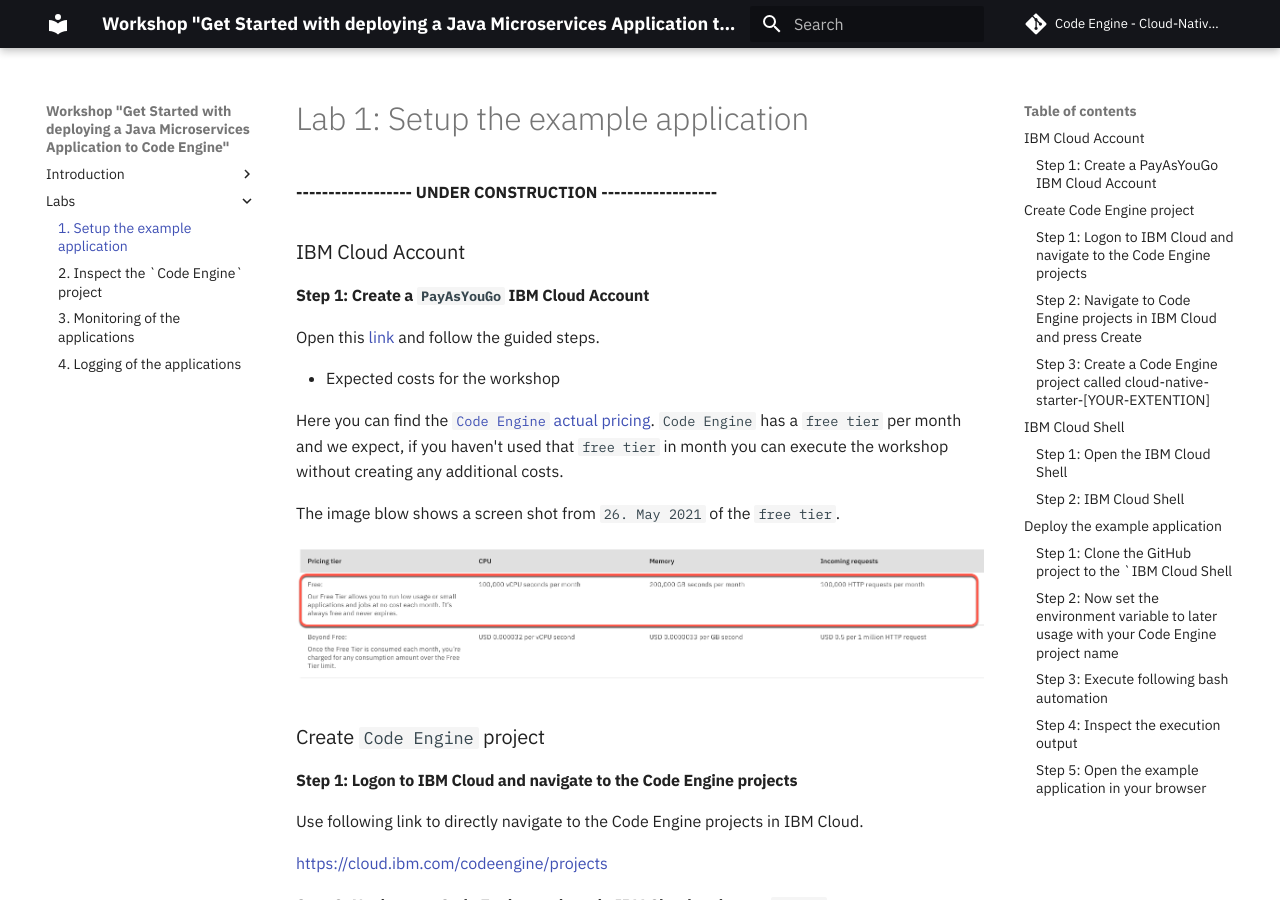
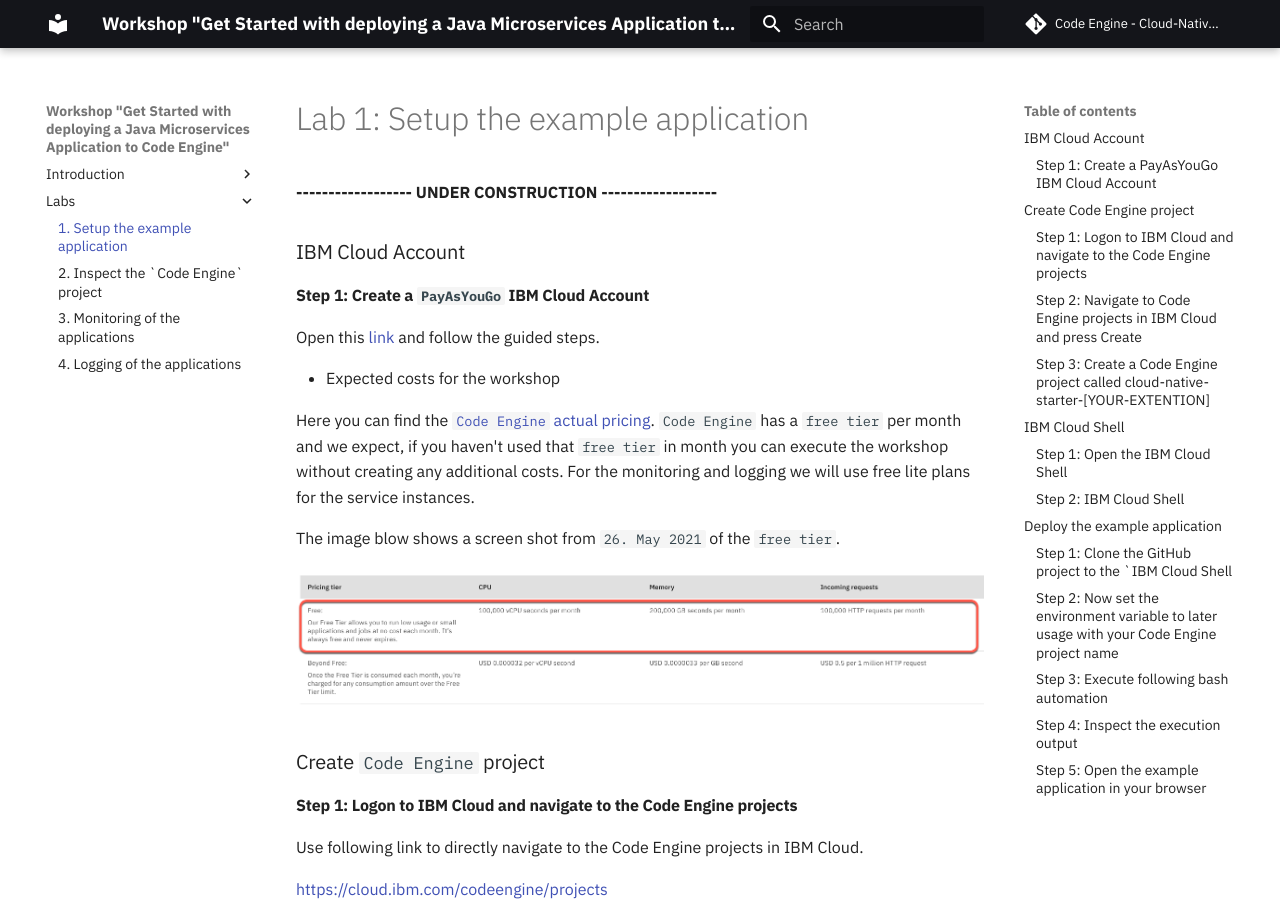
Before and after one commit to thomassuedbroecker/ce-cns-problem, an MkDocs documentation site: the page built from documentation/setup-example.md, in a window 1280 px wide and 900 px high. Built offline with MkDocs 1.6.1 and Material for MkDocs 9.7.7, drawn with Linux system fonts in a browser that asks for light colours; comment, search, counter and statistics services are not loaded.

Commit message:
update monitoring

```diff
--- a/documentation/setup-example.md
+++ b/documentation/setup-example.md
@@ -13,7 +13,7 @@
 * Expected costs for the workshop
 
 Here you can find the [`Code Engine` actual pricing](https://www.ibm.com/cloud/code-engine/pricing).
-`Code Engine` has a `free tier` per month and we expect, if you haven't used that `free tier` in month you can execute the workshop without  creating any additional costs.
+`Code Engine` has a `free tier` per month and we expect, if you haven't used that `free tier` in month you can execute the workshop without creating any additional costs. For the monitoring and logging we will use free lite plans for the service instances.
 
 The image blow shows a screen shot from `26. May 2021` of the `free tier`.
 
```
